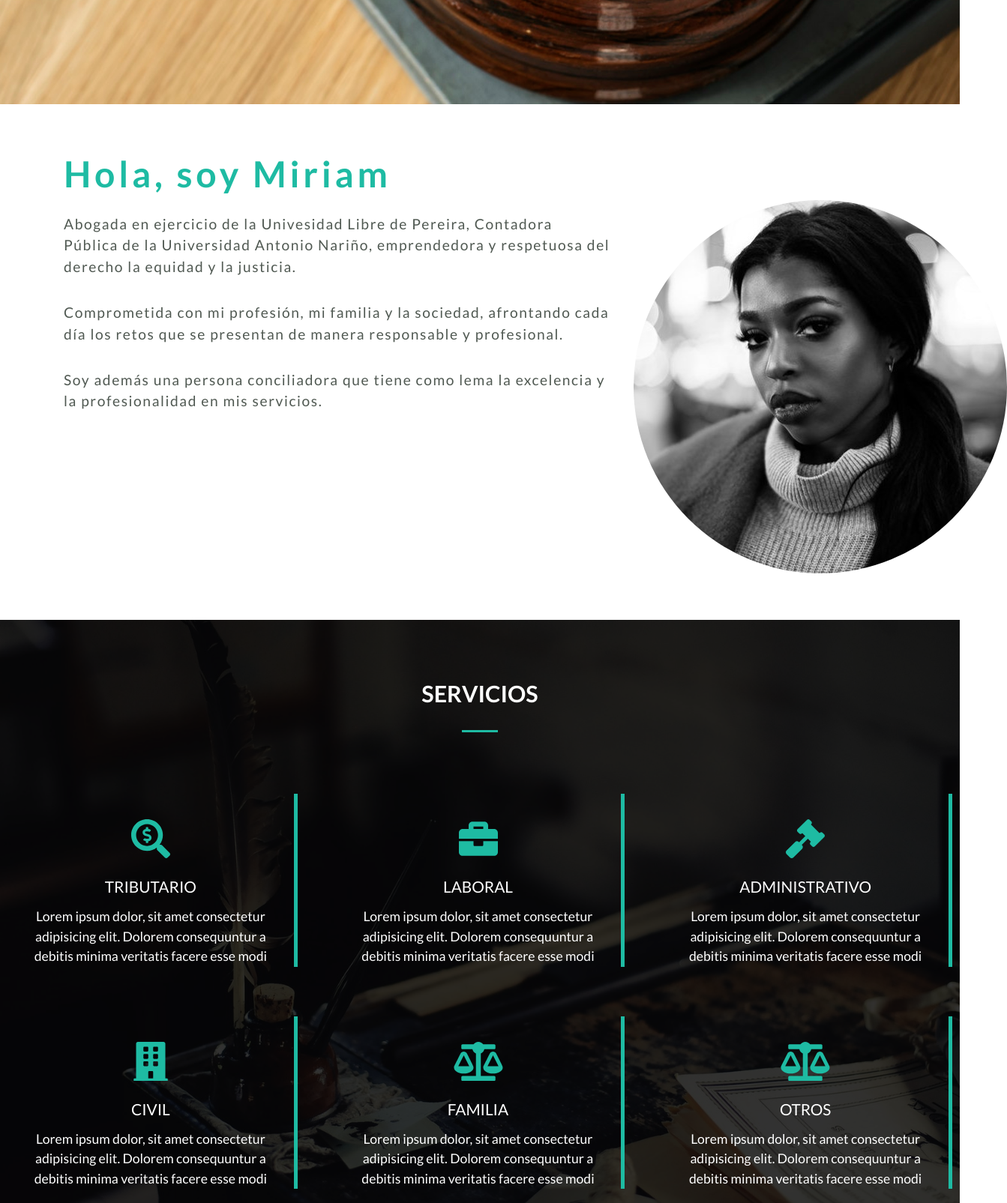
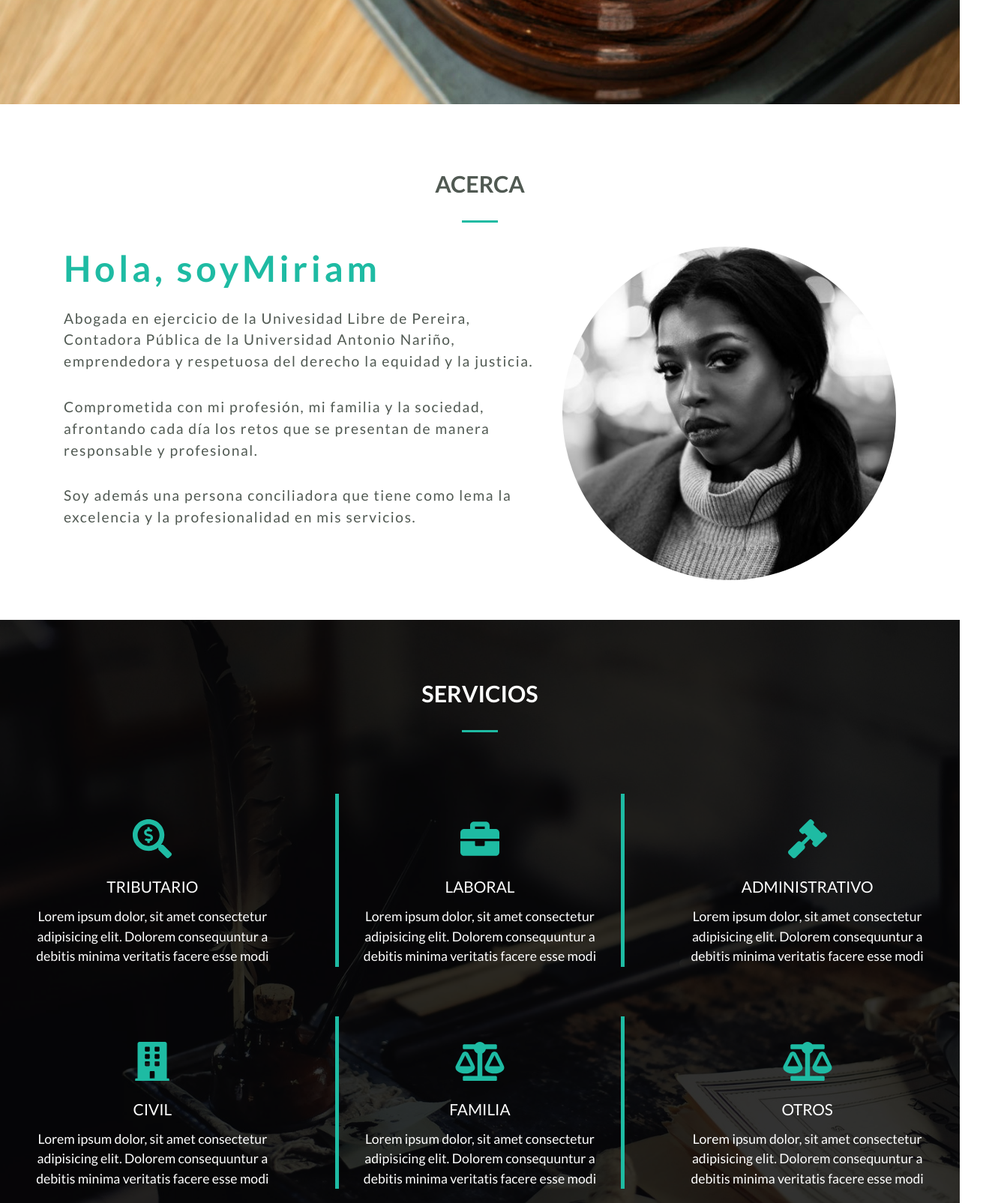
Before and after one commit to calbertora/MiriamHerrera, a plain HTML site: page MiriamHerreraBootsrap/index.html in a window 1280 px wide. Shown: the part 541-2146 px from the top of the page at 75% size, 1343 px wide, since content can reach past the window. Drawn offline with Linux system fonts and the light colour scheme.

Commit message:
Services and About section furbished

```diff
--- a/MiriamHerreraBootsrap/css/index.css
+++ b/MiriamHerreraBootsrap/css/index.css
@@ -79,16 +79,13 @@ body {
 
 /*-------About Section--------*/
 #about {
-   padding-top: 4rem;
-   height:80vh;
    min-height:640px;
 }
 
 #img-about img {
-  /* width: 300px;
-   height: 300px;
-   */border-radius: 50%;
-   margin-top: 4rem;
+   width: 100%;
+   height: auto;
+   border-radius: 50%;
 }
 
 #about #about-cover #about-content #content h2 {
@@ -130,11 +127,18 @@ h3.heading {
 	margin-top:50px;
 	margin-left:10px;
 	margin-right:10px;
-	border-width:0px 5px 0px 0px;
-	border-style:solid;
-	border-color:blue #1EBBA3 #1EBBA3 #1EBBA3;
 
 }
+
+@media (min-width: 766px){
+   .border-center{
+      border-style: solid solid solid solid;
+      border-width:0px 5px 0px 5px;
+      border-color:blue #1EBBA3 #1EBBA3 #1EBBA3;
+   }
+}
+
+
 .custom-shadow
 {
 -webkit-box-shadow: 10px 10px 21px -1px rgba(0,255,64,1);
--- a/MiriamHerreraBootsrap/index.html
+++ b/MiriamHerreraBootsrap/index.html
@@ -75,9 +75,13 @@
       <div id="about-cover" class="container">
 
          <div id="about-content" class="row">
+            <div class="col-12" style="margin-top:40px">
+               <h3 class="heading text-center">Acerca</h3>
+               <div class="heading-underline"></div>
+            </div>
 
-            <div id="content" class="col-md-8 col-sm-12">
-               <h2>Hola, soy Miriam</h2>
+            <div id="content" class="col-md-7 col-sm-12">
+               <h2>Hola, soyMiriam</h2>
 
                <p>Abogada en ejercicio de la Univesidad Libre de Pereira, Contadora Pública de la Universidad Antonio
                   Nariño, emprendedora y respetuosa del derecho la equidad y la justicia.</p>
@@ -87,7 +91,7 @@
                   servicios.</p>
             </div>
 
-            <div id="img-about" class="col-md-4 col-sm-12">
+            <div id="img-about" class="col-md-5 col-sm-12">
                <img src="./img/me.jpg" alt="Miriam Herrera dando la mano">
             </div>
 
@@ -119,7 +123,7 @@
                </div>
 
                <div class="col-md-4 service">
-                  <div class="service-icon">
+                  <div class="service-icon border-center">
                      <i class="fas fa-briefcase fa-4x" data-fa-transform="shrink-3 up-5"></i>
                      <h3>Laboral</h3>
 
@@ -153,8 +157,8 @@
 
                </div>
 
-			   <div class="col-md-4 service">
-                  <div class="service-icon">
+               <div class="col-md-4 service">
+                  <div class="service-icon border-center">
                      <i class="fas fa-balance-scale fa-4x" data-fa-transform="shrink-3 up-5"></i>
                      <h3>Familia</h3>
 
@@ -179,7 +183,7 @@
 
 
             </div>
-			 <div style="height:30px"></div>
+            <div style="height:30px"></div>
          </div>
       </div>
 
```
